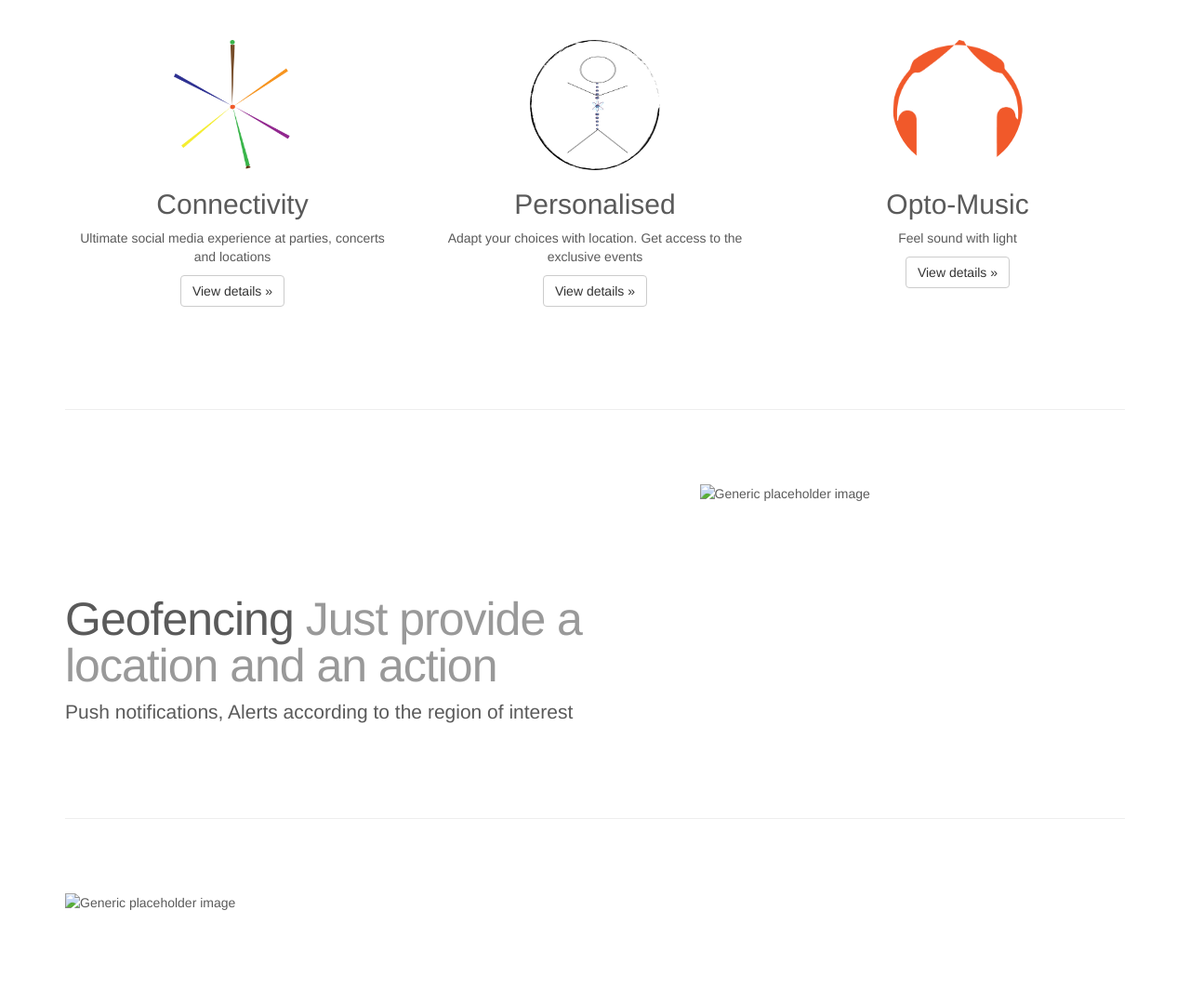
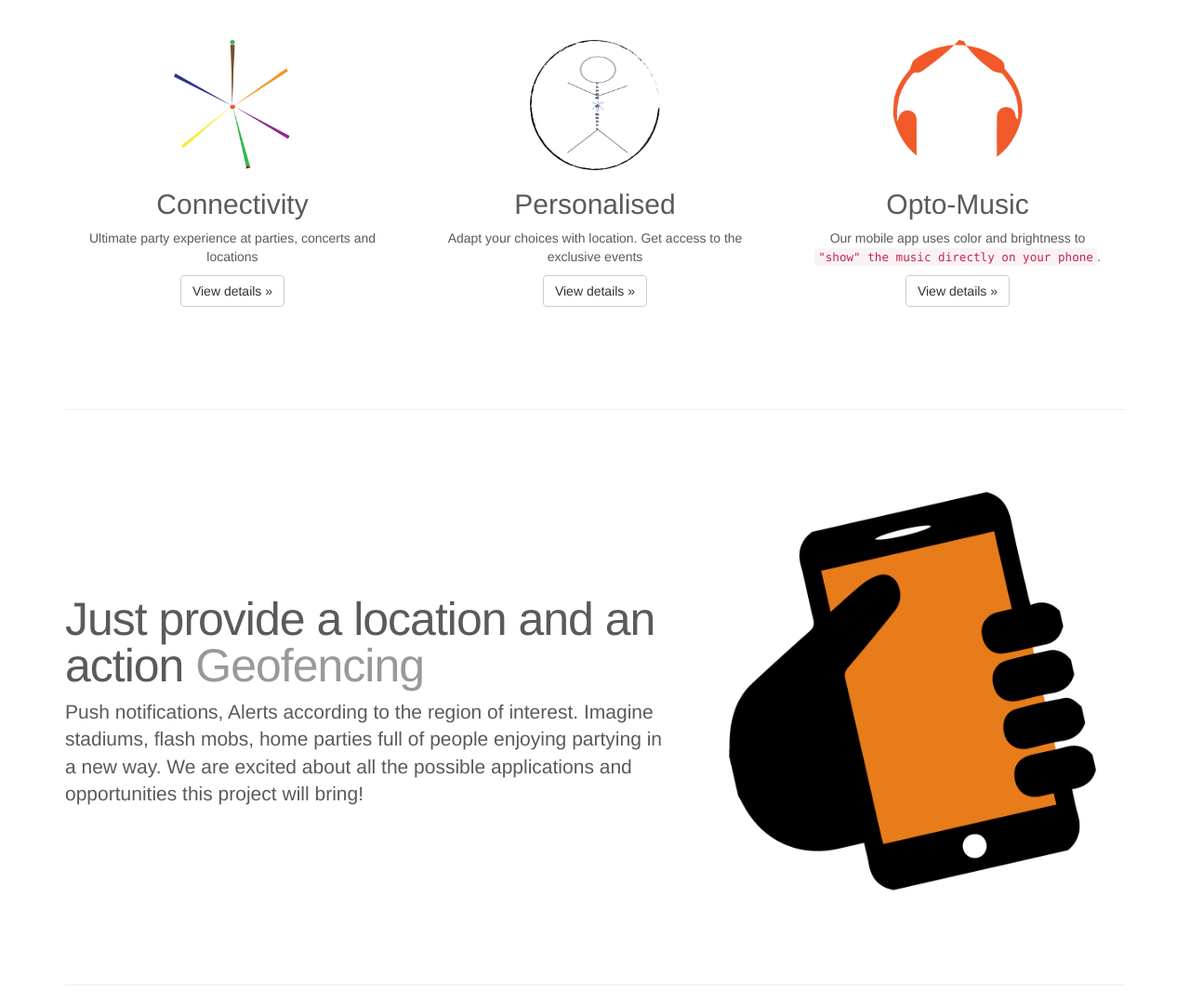
Before and after one commit to RockMyLight/django-rml, a Django app: page / in a window 1280 px wide. Shown: the part 517-1596 px from the top of the page at 93% size. Run offline with Django 3.2, Linux system fonts and the light colour scheme; some libraries are stand-ins or nearby versions; some web fonts are replaced.

Commit message:
Modified homepage, etc

```diff
--- a/rockmylight/rockmylight/templates/rml/carousel.html
+++ b/rockmylight/rockmylight/templates/rml/carousel.html
@@ -25,9 +25,9 @@
 
           <div class="container">
             <div class="carousel-caption">
-                <h1>Burn the Night<img src="{% static "images/icon-512.png" %}" height="40" width="40"></h1>
-              <p>Imagine stadions, flash mobs, home parties full of people enjoying partying in a new way. Our mobile app use color and brightness to <code>"show" the music directly on your phone</code>. We are excited about all the possible applications and opportunities this project will bring!</p>
-              <p><a class="btn btn-lg btn-primary" href="#" role="button">Sign up today</a></p>
+
+              <h1>...with Rockmylight</h1>
+<!--               <p><a class="btn btn-lg btn-primary" href="#" role="button">Sign up today</a></p>-->
 
             </div>
           </div>
--- a/rockmylight/rockmylight/templates/rml/main.html
+++ b/rockmylight/rockmylight/templates/rml/main.html
@@ -12,12 +12,15 @@
 
     <div class="container marketing">
 
+
+
+
       <!-- Three columns of text below the carousel -->
       <div class="row">
         <div class="col-lg-4">
           <img class="img-circle" src="{% static "images/connected.png" %}" alt="Generic placeholder image" width="140" height="140">
           <h2>Connectivity</h2>
-          <p>Ultimate social media experience at parties, concerts and locations</p>
+          <p>Ultimate party experience at parties, concerts and locations</p>
           <p><a class="btn btn-default" href="#" role="button">View details &raquo;</a></p>
         </div><!-- /.col-lg-4 -->
         <div class="col-lg-4">
@@ -29,7 +32,7 @@
         <div class="col-lg-4">
           <img class="img-circle" src="{% static "images/head.png" %}" alt="Generic placeholder image" width="140" height="140">
           <h2>Opto-Music</h2>
-          <p>Feel sound with light</p>
+          <p>Our mobile app uses color and brightness to <code>"show" the music directly on your phone</code>.</p>
           <p><a class="btn btn-default" href="#" role="button">View details &raquo;</a></p>
         </div><!-- /.col-lg-4 -->
       </div><!-- /.row -->
@@ -41,11 +44,12 @@
 
       <div class="row featurette">
         <div class="col-md-7">
-          <h2 class="featurette-heading">Geofencing <span class="text-muted">Just provide a location and an action</span></h2>
-          <p class="lead">Push notifications, Alerts according to the region of interest</p>
+          <h2 class="featurette-heading">Just provide a location and an action <span class="text-muted">Geofencing</span></h2>
+          <p class="lead">Push notifications, Alerts according to the region of interest. Imagine stadiums, flash mobs, home parties full of people enjoying partying in a new way.  We are excited about all the possible applications and opportunities this project will bring!</p>
         </div>
         <div class="col-md-5">
-          <img class="featurette-image img-responsive center-block" data-src="holder.js/500x500/auto" alt="Generic placeholder image">
+          <img class="featurette-image img-responsive center-block" src="{% static "images/icon-512.png" %}" alt="Generic placeholder image">
+
         </div>
       </div>
 
@@ -60,6 +64,7 @@
           <img class="featurette-image img-responsive center-block" data-src="holder.js/500x500/auto" alt="Generic placeholder image">
         </div>
       </div>
+
 
       <hr class="featurette-divider">
 
```
